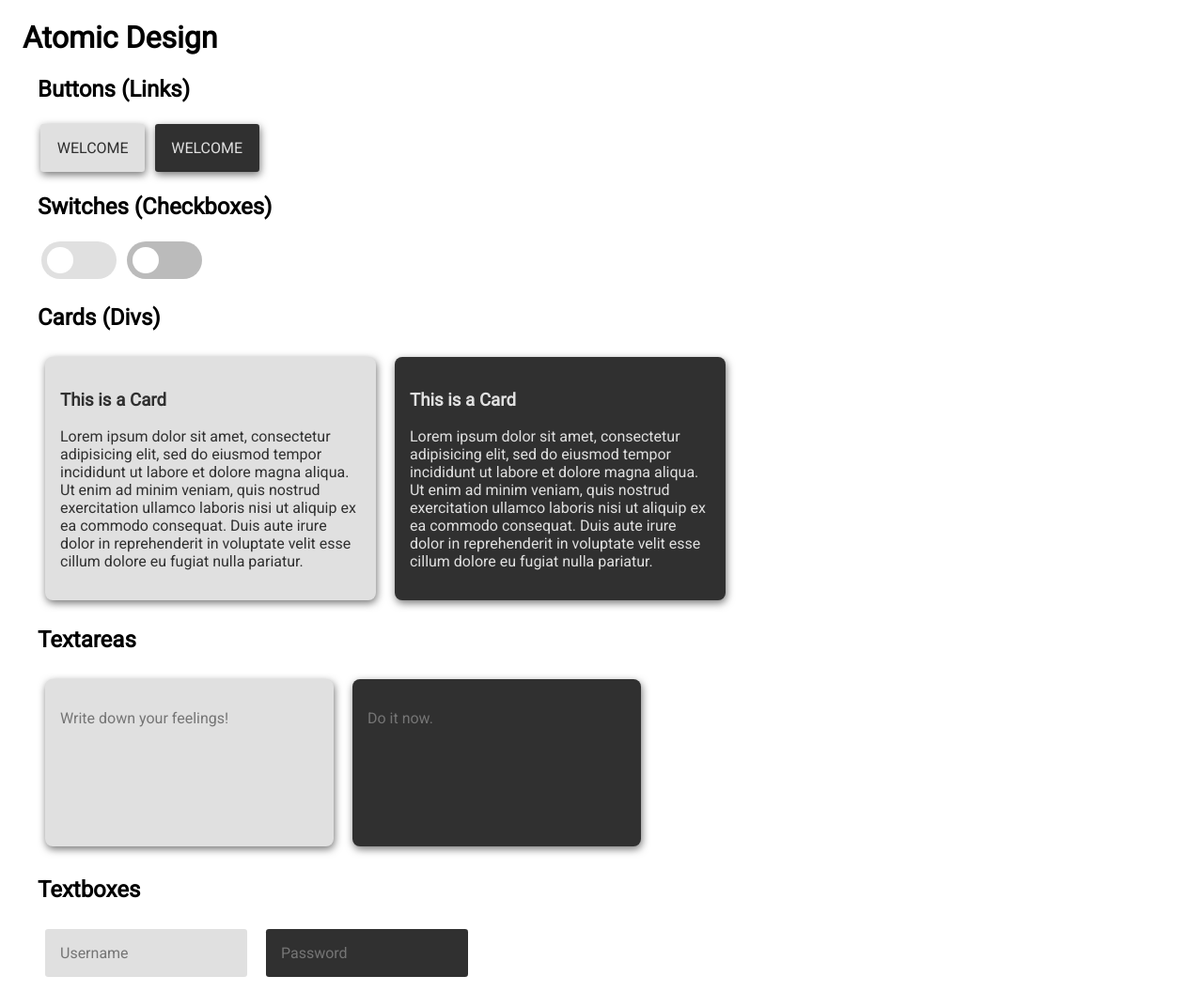
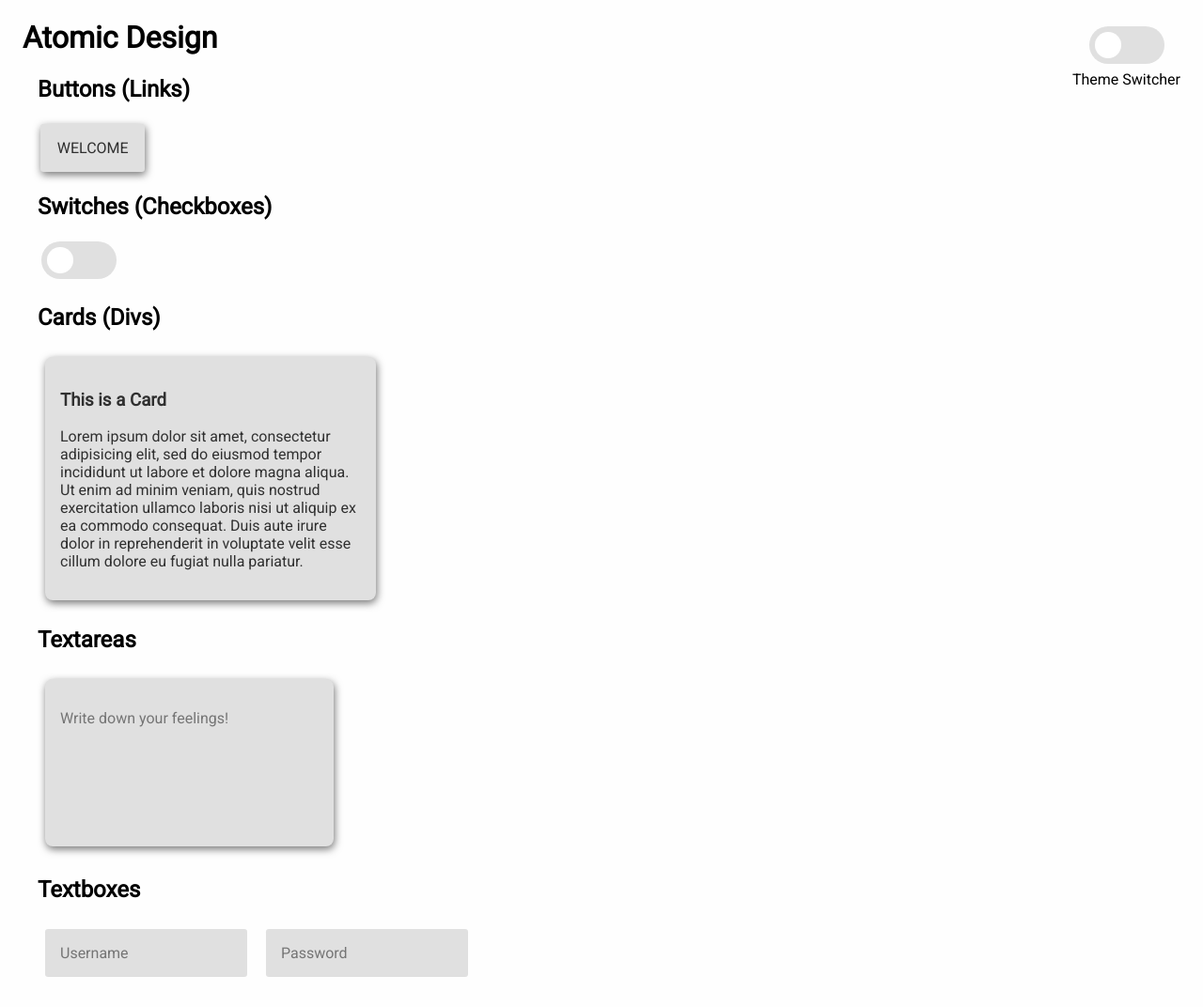
Before and after one commit to ComputerMasterPvP/atomic-design, a Python web app: template templates/index.html in a window 1280 px wide. Shown: the whole page at 94% size. Run offline with Jinja, Linux system fonts and the light colour scheme; the template is opened without the code that fills it, so the values that code supplies are empty.

Commit message:
Add theme switcher

```diff
--- a/static/css/dark-theme.css
+++ b/static/css/dark-theme.css
@@ -1,40 +1,40 @@
 /* BUTTONS */
 
-a.button-dark {
+a.button, a.button-dark {
   color: #E0E0E0;
   background-color: #303030;
 }
 
 /* CHECKBOXES */
 
-input.checkbox-dark {
+input.checkbox, input.checkbox-dark {
   background-color: #BBBBBB;
 }
 
-input.checkbox-dark:checked {
+input.checkbox:checked, input.checkbox-dark:checked {
   background-color: #303030;
 }
 
-input.checkbox-dark::after {
+input.checkbox::after, input.checkbox-dark::after {
   background-color: white;
 }
 
 /* CARDS */
 
-div.card-dark {
+div.card, div.card-dark {
   background-color: #303030;
   color: #E0E0E0;
 }
 
 /* TEXTAREAS */
 
-textarea.textarea-dark {
+textarea.textarea, textarea.textarea-dark {
   background-color: #303030;
   color: #E0E0E0;
 }
 
 /* TEXTBOXES */
-input.textbox-dark {
+input.textbox, input.textbox-dark {
   background-color: #303030;
   color: #E0E0E0;
 }
--- a/static/css/light-theme.css
+++ b/static/css/light-theme.css
@@ -1,6 +1,6 @@
 /* BUTTONS */
 
-a.button-light {
+a.button, a.button-light {
   color: #303030;
   background-color: #E0E0E0;
 }
@@ -8,33 +8,33 @@ a.button-light {
 
 /* CHECKBOXES */
 
-input.checkbox-light {
+input.checkbox, input.checkbox-light {
   background-color: #E0E0E0;
 }
 
-input.checkbox-light:checked {
+input.checkbox:checked, input.checkbox-light:checked {
   background-color: #AAAAAA;
 }
 
-input.checkbox-light::after {
+input.checkbox::after, input.checkbox-light::after {
   background-color: white;
 }
 
 /* CARDS */
 
-div.card-light {
+div.card, div.card-light {
   background-color: #E0E0E0;
   color: #303030;
 }
 
 /* TEXTAREAS */
-textarea.textarea-light {
+textarea.textarea, textarea.textarea-light {
   background-color: #E0E0E0;
   color: #303030;
 }
 
 /* TEXTBOXES */
-input.textbox-light {
+input.textbox, input.textbox-light {
   background-color: #E0E0E0;
   color: #303030;
 }
--- a/static/css/main.css
+++ b/static/css/main.css
@@ -1,10 +1,18 @@
 body {
   font-family: "Roboto", sans-serif;
   padding: 0px 1em 1em;
+  background-color: #FEFEFE;
 }
 
 div.elements {
   padding: 0em 1em;
+}
+
+div.toolbar {
+  float: right;
+  z-index: 1;
+  text-align: center;
+  margin-top: -3.5em;
 }
 
 /* BUTTONS */
--- /dev/null
+++ b/static/js/main.js
@@ -0,0 +1,14 @@
+const linkElm = document.getElementById("theme");
+const themeChooser = document.getElementById("themeChooser");
+
+setTheme = (linkElm, theme) => {
+	linkElm.href = "../static/css/" + theme + "-theme.css";
+}
+
+themeChooser.addEventListener("click", e => {
+    if (themeChooser.checked) {
+      setTheme(linkElm, "dark");
+    } else {
+      setTheme(linkElm, "light");
+    }
+});
--- a/templates/index.html
+++ b/templates/index.html
@@ -3,32 +3,29 @@
   <head>
     <link href="https://fonts.googleapis.com/css?family=Roboto" rel="stylesheet">
     <link rel="stylesheet" href="../static/css/main.css">
-    <link rel="stylesheet" href="../static/css/dark-theme.css">
-    <link rel="stylesheet" href="../static/css/light-theme.css">
+    <!-- <link rel="stylesheet" href="../static/css/dark-theme.css">
+    <link rel="stylesheet" href="../static/css/light-theme.css"> -->
+    <link rel="stylesheet" id="theme" href="../static/css/light-theme.css">
     <meta charset="UTF-8">
     <meta name="viewport" content="width=device-width, initial-scale=1.0">
     <meta http-equiv="X-UA-Compatible" content="ie=edge">
     <title>Components</title>
   </head>
   <body>
+
     <h1>Atomic Design</h1>
+    <div class="toolbar">
+      <input id="themeChooser" type="checkbox" class="checkbox" />
+      <br>
+      Theme Switcher
+    </div>
     <div class="elements">
       <h2>Buttons (Links)</h2>
-      <a href="#dark-button" class="button button-light">Welcome</a>
-      <a href="#light-button" class="button button-dark">Welcome</a>
+      <a href="#dark-button" class="button sbutton-dark">Welcome</a>
       <h2>Switches (Checkboxes)</h2>
-      <input type="checkbox" class="checkbox checkbox-light" />
-      <input type="checkbox" class="checkbox checkbox-dark" />
+      <input type="checkbox" class="checkbox" />
       <h2>Cards (Divs)</h2>
-      <div class="card card-light">
-        <h3>This is a Card</h3>
-        <p>Lorem ipsum dolor sit amet, consectetur adipisicing elit, sed do
-          eiusmod tempor incididunt ut labore et dolore magna aliqua. Ut enim
-          ad minim veniam, quis nostrud exercitation ullamco laboris nisi ut
-          aliquip ex ea commodo consequat. Duis aute irure dolor in reprehenderit
-          in voluptate velit esse cillum dolore eu fugiat nulla pariatur.</p>
-      </div>
-      <div class="card card-dark">
+      <div class="card">
         <h3>This is a Card</h3>
         <p>Lorem ipsum dolor sit amet, consectetur adipisicing elit, sed do
           eiusmod tempor incididunt ut labore et dolore magna aliqua. Ut enim
@@ -37,11 +34,11 @@
           in voluptate velit esse cillum dolore eu fugiat nulla pariatur.</p>
       </div>
       <h2>Textareas</h2>
-      <textarea placeholder="Write down your feelings!" class="textarea textarea-light" rows="6" cols="31"></textarea>
-      <textarea placeholder="Do it now." class="textarea textarea-dark" rows="6" cols="31"></textarea>
+      <textarea placeholder="Write down your feelings!" class="textarea" rows="6" cols="31"></textarea>
       <h2>Textboxes</h2>
-      <input placeholder="Username" type="text" class="textbox textbox-light">
-      <input placeholder="Password" type="password" class="textbox textbox-dark">
+      <input placeholder="Username" type="text" class="textbox">
+      <input placeholder="Password" type="password" class="textbox">
     </div>
     </body>
+    <script src="../static/js/main.js"></script>
 </html>
```
